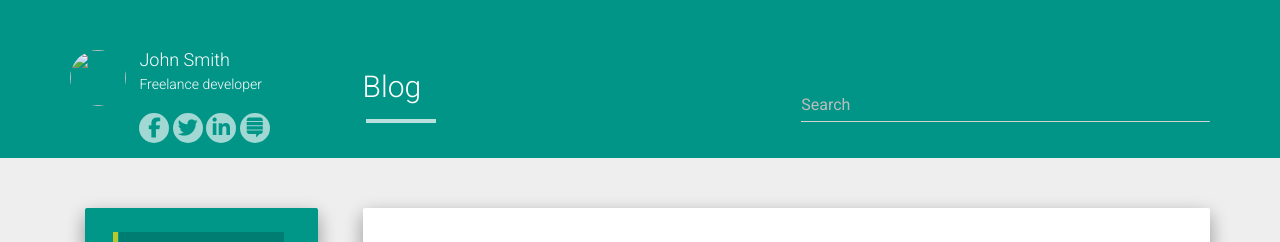
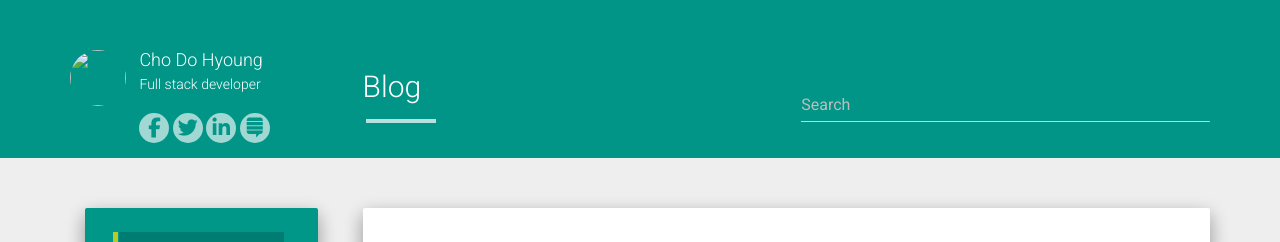
Before and after one commit to ChoDoHyoung/chodohyoung.github.io, a Jekyll site: the page built from index.html, in a window 1280 px wide. Shown: the top 242 px of the page. Built offline with Jekyll 4.4.1, drawn with Linux system fonts in a browser that asks for light colours; nearby versions of some CDN libraries; the list of posts is cut into pages by our own code.

Commit message:
Update _config.yml

```diff
--- a/_config.yml
+++ b/_config.yml
@@ -1,12 +1,12 @@
-title: John Smith
-description: My Personal Blog
-author: John Smith
+title: Cho Do Hyoung Blog
+description: My Personal Blog.[Cho Do Hyoung]
+author: Cho Do Hyoung
 logo: /hcz-jekyll-blog/static/img/avatar.png
-github: https://github.com/codeasashu
-about: Freelance developer
+github: https://github.com/ChoDoHyoung/chodohyoung.github.io
+about: Full stack developer
 
 baseurl: ""
-url: ""
+url: "https://chodohyoung.github.io/"
 
 allowsearch: true
 
```
